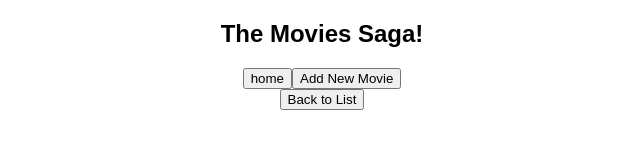
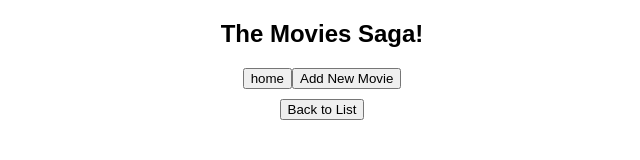
Before and after one commit to Alexlloydwhite/react-movie-sagas, a React app: page /#/details/1 in a window 1280 px wide. Shown: the whole page, without its empty margins (318-958 px from the left). Built offline with nearby package versions, Linux system fonts and the light colour scheme.

Commit message:
adding margins to cards

```diff
--- a/src/components/MovieDetail/MovieDetail.jsx
+++ b/src/components/MovieDetail/MovieDetail.jsx
@@ -6,7 +6,7 @@ const MovieDetail = () => {
     const history = useHistory();
 
     return (
-        <div>
+        <div className="moviecard">
             {movieClickedDetail.map(movie => {
                 return <h1 key={movie.id}>{movie.description}</h1>
             })}
--- a/src/components/MovieList/MovieList.css
+++ b/src/components/MovieList/MovieList.css
@@ -2,3 +2,6 @@
     display : flex;
     flex-wrap: wrap;
 }
+.moviecard {
+   margin: 10px;
+}
--- a/src/components/MovieList/MovieList.jsx
+++ b/src/components/MovieList/MovieList.jsx
@@ -26,7 +26,7 @@ function MovieList() {
             <section className="movies">
                 {movies.map(movie => {
                     return (
-                        <div key={movie.id} >
+                        <div className="moviecard" key={movie.id} >
                             <h3>{movie.title}</h3>
                                 <img
                                     src={movie.poster}
```
